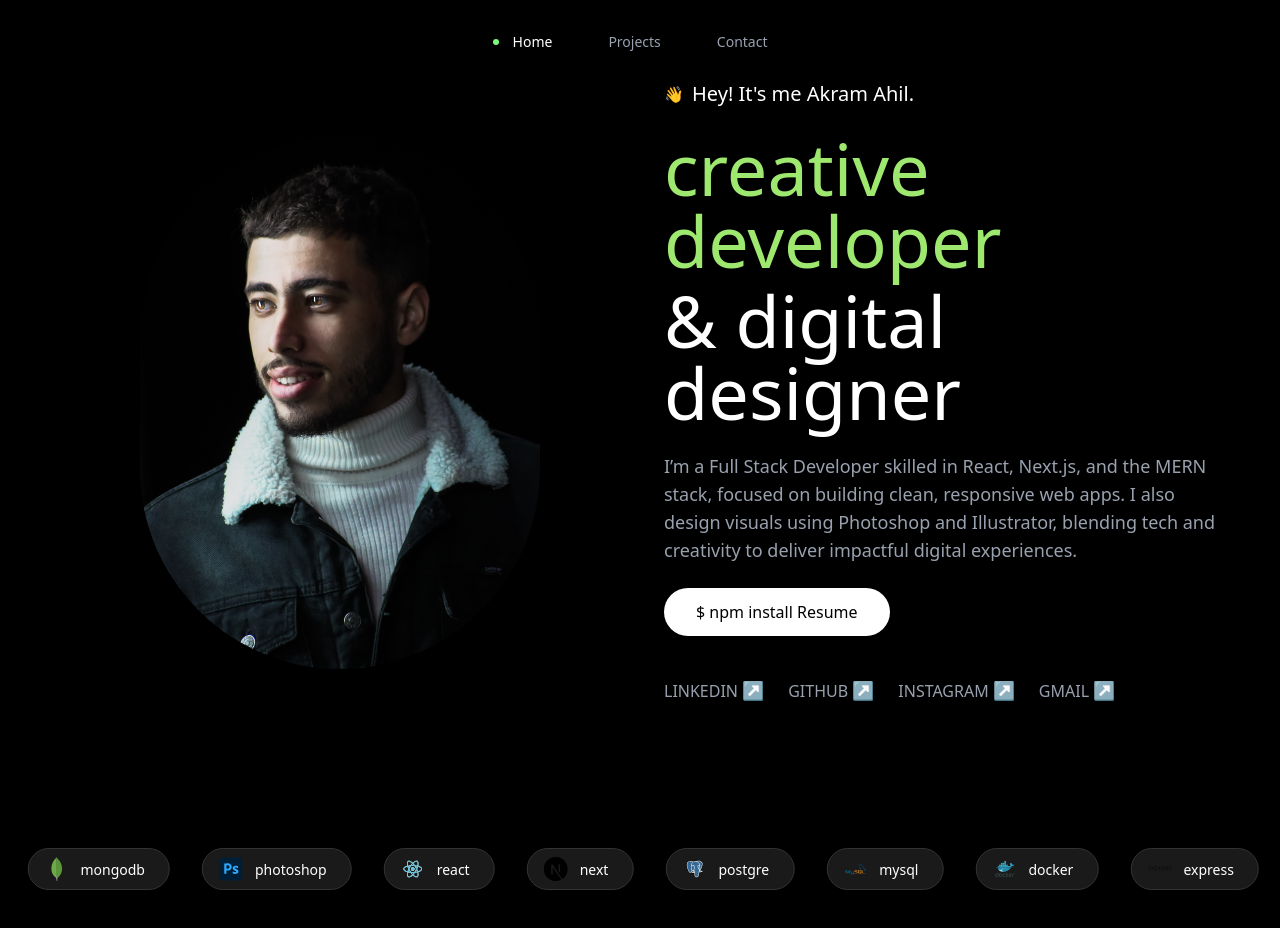
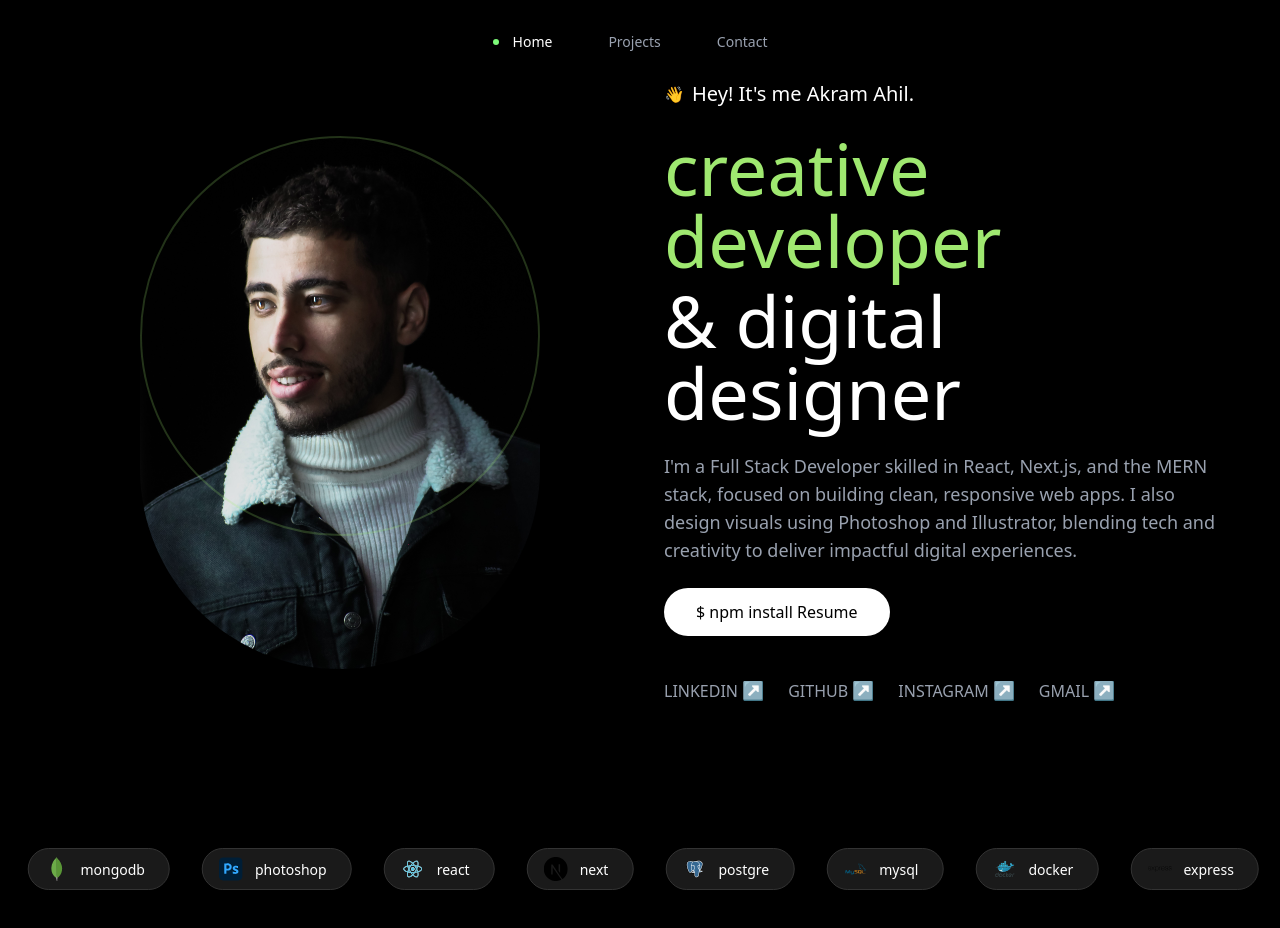
Before and after one commit to akram-999/akram-ahil, a Next.js app in the folder akram-ahil-portfolio/: page / in a window 1280 px wide. Shown: the top 928 px of the page. Built offline with nearby package versions, Linux system fonts and the light colour scheme.

Commit message:
Add Framer Motion animations to Hero component for enhanced visual appeal and interactivity

```diff
--- a/akram-ahil-portfolio/src/components/Hero/Hero.jsx
+++ b/akram-ahil-portfolio/src/components/Hero/Hero.jsx
@@ -1,15 +1,76 @@
+'use client';
+
 import { MoveRight } from "lucide-react";
 import Image from "next/image";
 import './Hero.css';
+import { motion } from "framer-motion";
 
 export default function Hero() {
+  const fadeInUp = {
+    hidden: { opacity: 0, y: 20 },
+    visible: {
+      opacity: 1,
+      y: 0,
+      transition: { duration: 0.7, ease: "easeOut" }
+    }
+  };
+
+  const staggerContainer = {
+    hidden: { opacity: 0 },
+    visible: {
+      opacity: 1,
+      transition: {
+        staggerChildren: 0.1,
+        delayChildren: 0.3
+      }
+    }
+  };
+
+  const imageAnimation = {
+    hidden: { opacity: 0 },
+    visible: {
+      opacity: 1,
+      transition: {
+        duration: 0.8,
+        ease: "easeOut"
+      }
+    }
+  };
+
+  const socialLinkVariants = {
+    hidden: { opacity: 0, y: 10 },
+    visible: {
+      opacity: 1,
+      y: 0,
+      transition: { duration: 0.5 }
+    },
+    hover: {
+      scale: 1.1,
+      color: "#ffffff",
+      transition: { duration: 0.2 }
+    }
+  };
+
   return (
     <div className="min-h-screen bg-black px-4 sm:px-8 lg:px-16 py-20">
-      <div className="container mx-auto">
+      <motion.div
+        className="container mx-auto"
+        initial="hidden"
+        animate="visible"
+        variants={staggerContainer}
+      >
         <div className="grid grid-cols-1 lg:grid-cols-2 gap-12 items-center">
           {/* Left side - Image with circular overlay */}
-          <div className="relative">
+          <motion.div
+            className="relative"
+            variants={imageAnimation}
+          >
             <div className="relative w-[400px] h-[400px] mx-auto mb-28">
+              <motion.div
+                initial={{ opacity: 0, scale: 0.9 }}
+                animate={{ opacity: 1, scale: 1 }}
+                transition={{ duration: 1, ease: "easeOut" }}
+              >
                 <Image
                   src="/IMG.jpg"
                   alt="Profile"
@@ -17,55 +78,143 @@ export default function Hero() {
                   height={400}
                   className="rounded-full object-cover"
                 />
-              {/* Rotating circle overlay */}
+              </motion.div>
 
+              {/* Rotating circle overlay - No styling changes */}
+              <motion.div
+                className="absolute inset-0 border-2 border-[#9FE870] rounded-full"
+                initial={{ opacity: 0 }}
+                animate={{
+                  opacity: 0.7,
+                  rotate: 360
+                }}
+                transition={{
+                  duration: 20,
+                  repeat: Infinity,
+                  ease: "linear"
+                }}
+              />
             </div>
-          </div>
+          </motion.div>
 
           {/* Right side - Text content */}
-          <div className="space-y-6">
-          <div className="flex items-center gap-2 ">
-          <span className="text-[#9FE870]">👋</span>
-          <span className="text-white text-xl">Hey! It's me Akram Ahil.</span>
+          <motion.div
+            className="space-y-6"
+            variants={staggerContainer}
+          >
+            <motion.div
+              className="flex items-center gap-2"
+              variants={fadeInUp}
+            >
+              <motion.span
+                className="text-[#9FE870]"
+                animate={{
+                  rotate: [0, 15, -15, 0],
+                  transition: {
+                    duration: 1.5,
+                    repeat: Infinity,
+                    repeatType: "mirror",
+                    ease: "easeInOut"
+                  }
+                }}
+              >
+                👋
+              </motion.span>
+              <span className="text-white text-xl">Hey! It&apos;s me Akram Ahil.</span>
+            </motion.div>
+
+            <motion.h1 className="text-white space-y-2" variants={staggerContainer}>
+              <motion.span
+                className="flex text-7xl font-light"
+                variants={fadeInUp}
+              >
+                <motion.span
+                  className="text-[#9FE870]"
+                  initial={{ opacity: 0, y: 30 }}
+                  animate={{ opacity: 1, y: 0 }}
+                  transition={{ duration: 0.6, delay: 0.5 }}
+                >
+                  creative developer
+                </motion.span>
+              </motion.span>
+              <motion.span
+                className="block text-7xl font-light"
+                variants={fadeInUp}
+                transition={{ delay: 0.7 }}
+              >
+                & digital designer
+              </motion.span>
+            </motion.h1>
+
+            <motion.p
+              className="text-gray-400 text-lg max-w-xl"
+              variants={fadeInUp}
+              transition={{ delay: 0.8 }}
+            >
+              I&apos;m a Full Stack Developer skilled in React, Next.js, and the MERN stack, focused on building clean, responsive web apps.
+              I also design visuals using Photoshop and Illustrator, blending tech and creativity to deliver impactful digital experiences.
+            </motion.p>
+
+            <motion.button
+              className="bg-white text-black px-8 py-3 rounded-full
+                hover:bg-[#9FE870] transition-all duration-300 flex items-center gap-2"
+              variants={fadeInUp}
+              whileHover={{ scale: 1.05, transition: { duration: 0.2 } }}
+              whileTap={{ scale: 0.95 }}
+            >
+              $ npm install Resume
+              {/* <motion.span
+                initial={{ opacity: 0, x: -10 }}
+                animate={{ opacity: 1, x: 0 }}
+                transition={{ delay: 1.2, duration: 0.5 }}
+              >
+                <MoveRight className="w-5 h-5" />
+              </motion.span> */}
+            </motion.button>
+
+            <motion.div
+              className="flex gap-6 pt-4"
+              variants={staggerContainer}
+              initial="hidden"
+              animate="visible"
+              transition={{ delay: 1 }}
+            >
+              <motion.a
+                href="#"
+                className="text-gray-400 hover:text-white transition-colors"
+                variants={socialLinkVariants}
+                whileHover="hover"
+              >
+                LINKEDIN <span className="text-lg">↗</span>
+              </motion.a>
+              <motion.a
+                href="https://github.com/akram-999"
+                className="text-gray-400 hover:text-white transition-colors"
+                variants={socialLinkVariants}
+                whileHover="hover"
+              >
+                GITHUB <span className="text-lg">↗</span>
+              </motion.a>
+              <motion.a
+                href="#"
+                className="text-gray-400 hover:text-white transition-colors"
+                variants={socialLinkVariants}
+                whileHover="hover"
+              >
+                INSTAGRAM <span className="text-lg">↗</span>
+              </motion.a>
+              <motion.a
+                href="#"
+                className="text-gray-400 hover:text-white transition-colors"
+                variants={socialLinkVariants}
+                whileHover="hover"
+              >
+                GMAIL <span className="text-lg">↗</span>
+              </motion.a>
+            </motion.div>
+          </motion.div>
         </div>
-
-            <h1 className="text-white space-y-2">
-
-              <span className="flex text-7xl font-light ">
-
-                <span className="text-[#9FE870]">creative developer</span>
-              </span>
-              <span className="block text-7xl font-light">& digital designer</span>
-            </h1>
-
-            <p className="text-gray-400 text-lg max-w-xl">
-            I’m a Full Stack Developer skilled in React, Next.js, and the MERN stack, focused on building clean, responsive web apps.
-             I also design visuals using Photoshop and Illustrator, blending tech and creativity to deliver impactful digital experiences.
-            </p>
-
-            <button className="bg-white text-black px-8 py-3 rounded-full
-              hover:bg-[#9FE870] transition-all duration-300 flex items-center gap-2">
-              $ npm install Resume
-              {/* <MoveRight className="w-5 h-5" /> */}
-            </button>
-
-            <div className="flex gap-6 pt-4">
-              <a href="#" className="text-gray-400 hover:text-white transition-colors">
-                LINKEDIN <span className="text-lg">↗</span>
-              </a>
-              <a href="https://github.com/akram-999" className="text-gray-400 hover:text-white transition-colors">
-                GITHUB <span className="text-lg">↗</span>
-              </a>
-              <a href="#" className="text-gray-400 hover:text-white transition-colors">
-                INSTAGRAM <span className="text-lg">↗</span>
-              </a>
-              <a href="#" className="text-gray-400 hover:text-white transition-colors">
-                GMAIL <span className="text-lg">↗</span>
-              </a>
-            </div>
-          </div>
-        </div>
-      </div>
+      </motion.div>
     </div>
   );
 }
```
Lines whose indentation alone changed are shown as unchanged.
